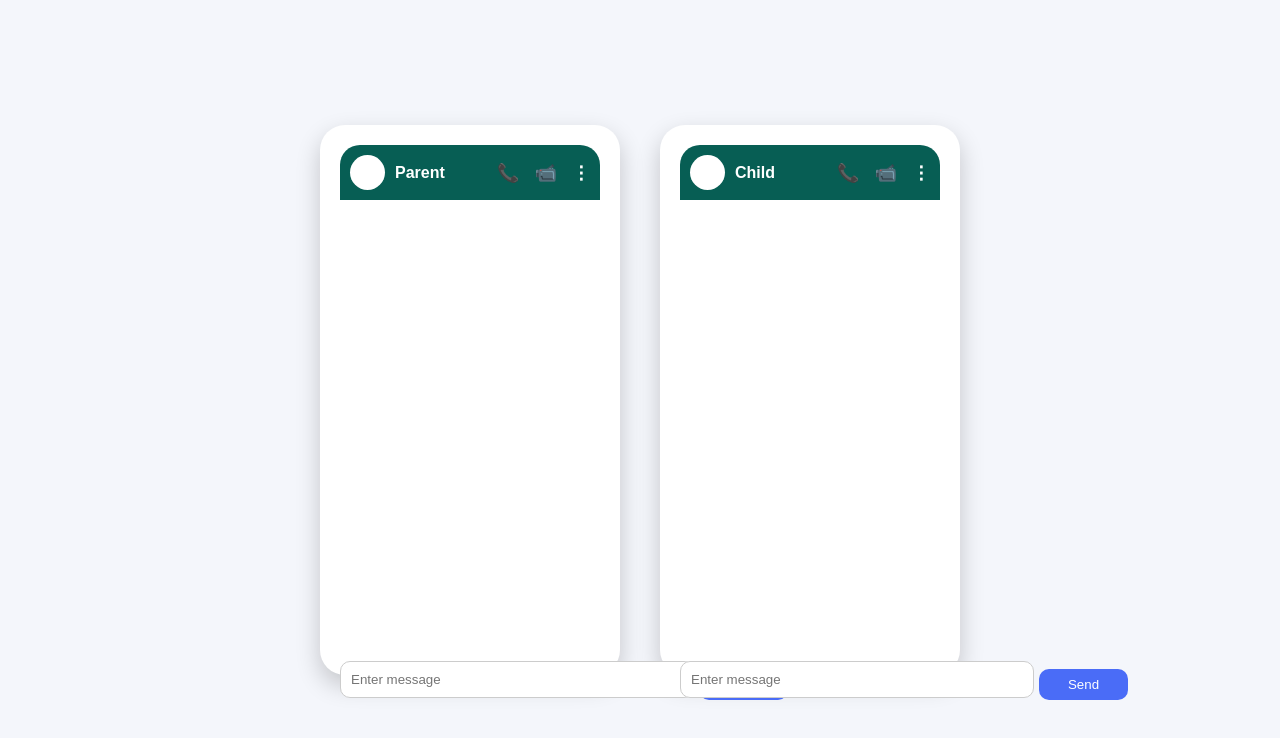
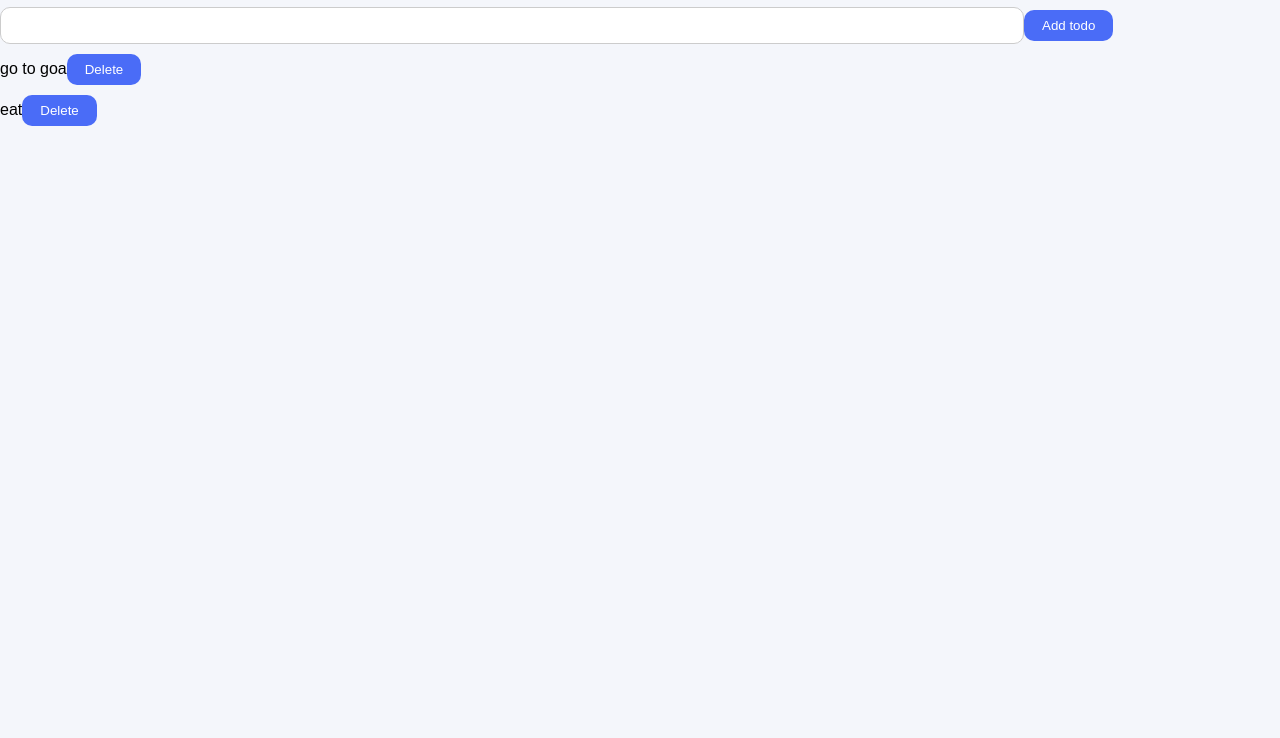
Before and after one commit to divyasanthoshini17/vitereactapp, a React (Vite) app: page / in a window 1280 px wide. Shown: the top 738 px of the page. Built offline with nearby package versions, Linux system fonts and the light colour scheme.

Commit message:
hooks
custom-hooks

```diff
--- a/src/App.jsx
+++ b/src/App.jsx
@@ -1,67 +1,14 @@
-import Counter from "./Counter"
-import Todo from "./todo"
-import Recipe from "./Recipe"
-import Navbar from "./Navbar"
-import Hero from "./Hero"
-import Menu from "./Menu"
-import Footer from "./Footer"
-import Todolist from "./Todolist"
+//hooks
+
+import React from "react";
 import TodoUI from "./TodoUI"
-import Parent from "./Parent"
-import Child from "./Child"
-import React from "react";
 import { Link,Outlet } from "react-router-dom"
 
 function App() {
 
-  // const [parentMsg,setParentMsg] = React.useState("");
-  // const [childMsg,setChildMsg] = React.useState("");
-  const [messages,setMessages] = React.useState([]);
-
-function sendParentMsg(text){
-  setMessages(prev => [...prev,{sender:"parent",text}])
-}
-
-function sendChildMsg(text){
-  setMessages(prev => [...prev,{sender:"child",text}])
-}
-
   return (
     <>
-
-     <div className="container">
-      <Parent
-        messages={messages}
-        sendToChild={sendParentMsg}
-      />
-
-      <Child
-        messages={messages}
-        sendToParent={sendChildMsg}
-      />
-     </div>
-     {/* <Parent
-        message={parentMsg}
-        sendToChild={setParentMsg}
-        childmessage={childMsg}
-      />
-
-      <Child
-        message={parentMsg}
-        sendToParent={setChildMsg}
-      /> */}
-
-      {/* <div>
-        <h1>hey</h1>
-        <Link to="/counter">Counter</Link><br></br>
-        <Link to="/todolist">Todo list</Link><br></br>
-        <Link to="/recipe">Recipes</Link><br></br>
-        <Link to="/products">Products</Link>
-        <Link to="/reciperouting">Reciperouting</Link>
-        <Outlet></Outlet>
-
-      </div> */}
-
+        <TodoUI></TodoUI>
     </>
   )
 }
--- a/src/TodoUI.jsx
+++ b/src/TodoUI.jsx
@@ -1,3 +1,5 @@
+//hooks
+
 import React from "react";
 import { useTodo } from "./assets/hooks/useTodo";
 import{ useEffect,useRef } from "react";
--- a/src/assets/hooks/useTodo.js
+++ b/src/assets/hooks/useTodo.js
@@ -1,3 +1,5 @@
+//hooks
+
 import { useState } from "react";
 
 export function useTodo(){
```
Also changed, not shown: src/main.jsx (+0 -54 lines).
